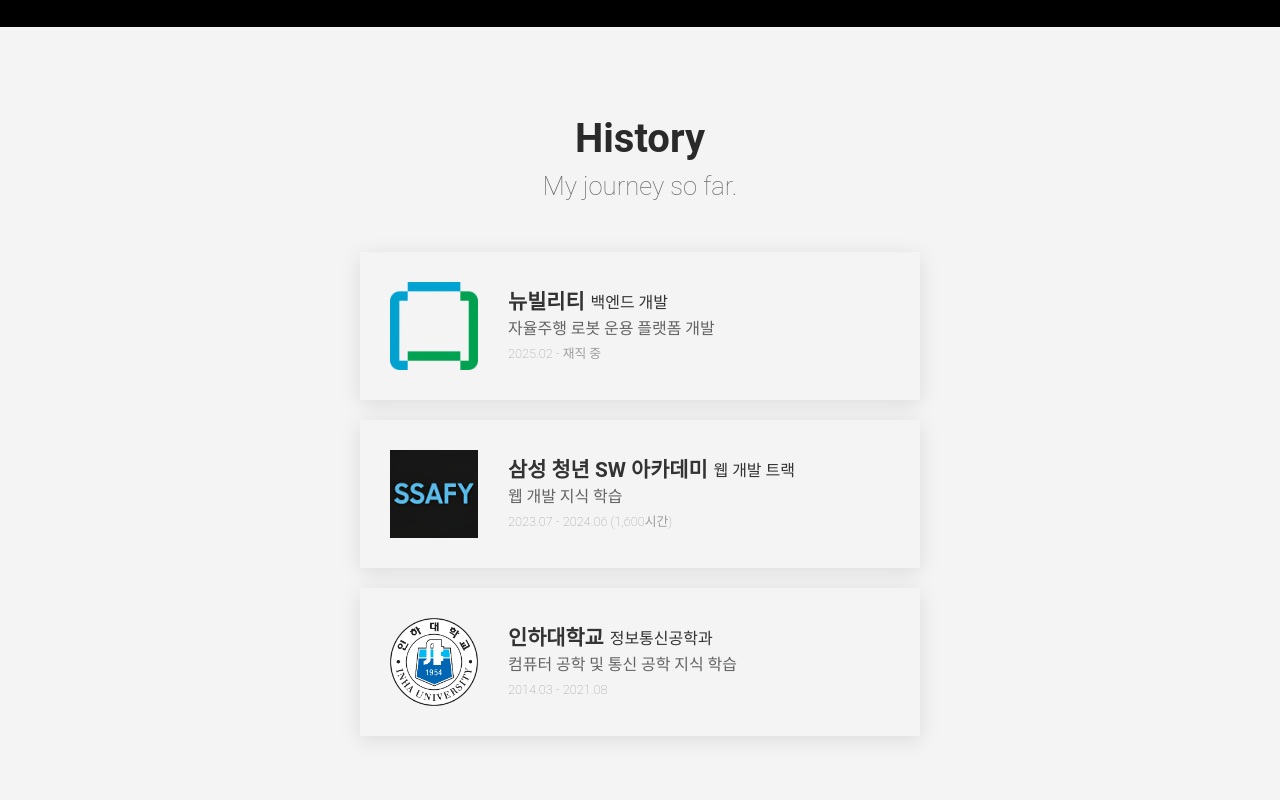
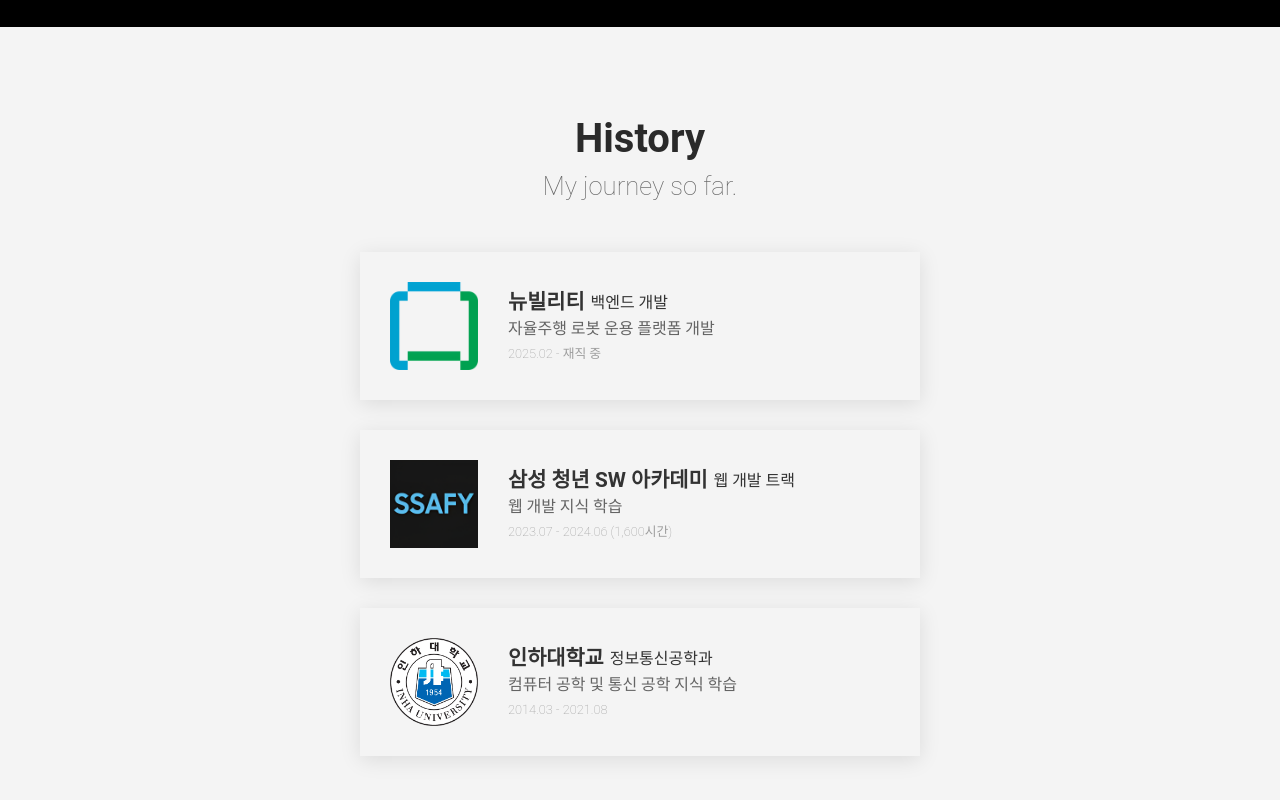
Before and after one commit to ryuu9505/my-portfolio, a React (Create React App) app: page / in a window 1280 px wide. Shown: the part 773-1573 px from the top of the page. Built offline with nearby package versions, Linux system fonts and the light colour scheme.

Commit message:
chore: modify history card gap

```diff
--- a/src/components/History.js
+++ b/src/components/History.js
@@ -46,12 +46,12 @@ const TextContent = styled.div`
 const HistoryList = styled.div`
   display: flex;
   flex-direction: column;
-  gap: 20px;
+  gap: 30px;
   max-width: 700px;
   margin: 0 auto;
 
   @media (max-width: 480px) {
-    gap: 25px;
+    gap: 12px;
   }
 `;
 
```
